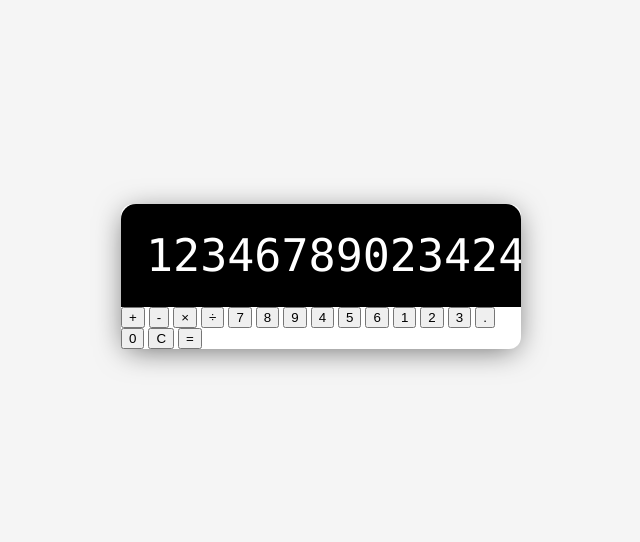
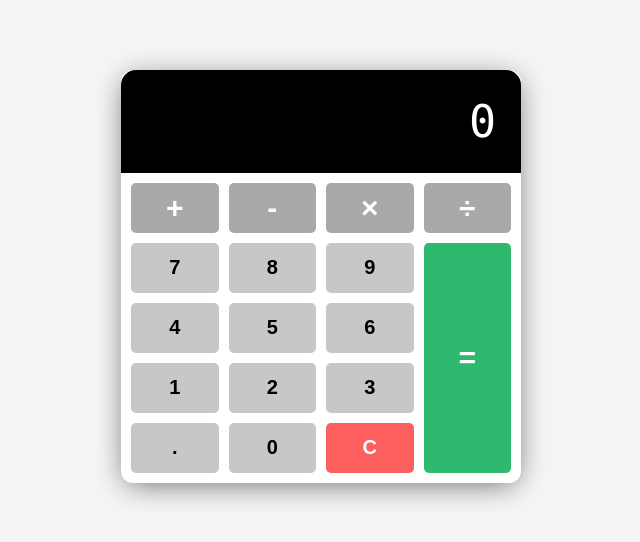
Before and after one commit to kristenwyc/Calculator-JS, a plain HTML site: page index.html in a window 1280 px wide. Shown: the part 124-666 px from the top of the page, without its empty margins (319-959 px from the left). Drawn offline with Linux system fonts and the light colour scheme.

Commit message:
added event listeners, button CSS

```diff
--- a/index.html
+++ b/index.html
@@ -12,7 +12,7 @@
     <div class="calculator">
       <!-- Display -->
       <div class="calculator-display">
-        <h1>1234678902342489284</h1>
+        <h1>0</h1>
       </div>
       <!-- Buttons -->
       <div class="calculator-buttons">
--- a/script.js
+++ b/script.js
@@ -0,0 +1,20 @@
+const calculatorDisplay = document.querySelector('h1');
+const inputBtns = document.querySelectorAll('button');
+const clearBtn = document.getElementById('clear-btn');
+
+function sendNumberValue(number) {
+    // If the current display value is 0, replace it, if not add number
+    const displayValue = calculatorDisplay.textContent;
+    calculatorDisplay.textContent = displayValue === '0' ? number : displayValue + number;
+}
+
+// Add Event Listeners for numbers, operators, decimal buttons
+inputBtns.forEach((inputBtn) => {
+    if (inputBtn.classList.length === 0) {
+        inputBtn.addEventListener('click', () => sendNumberValue(inputBtn.value));
+    } else if (inputBtn.classList.contains('operator')) {
+        inputBtn.addEventListener('click', () => sendNumberValue(inputBtn.value));
+    } else if (inputBtn.classList.contains('decimal')) {
+        inputBtn.addEventListener('click', () => sendNumberValue(inputBtn.value));
+    }
+})
--- a/style.css
+++ b/style.css
@@ -56,3 +56,58 @@ body {
  ::-webkit-scrollbar-thumb:hover {
      background: #555;
  }
+
+ /* Buttons */
+
+ .calculator-buttons {
+    display: grid;
+    grid-template-columns: repeat(4, 1fr);
+    gap: 10px;
+    padding: 10px;
+ }
+
+ button {
+    min-height: 50px;
+    font-size: 20px;
+    font-weight: 600;
+    border: none;
+    border-radius: 5px;
+    cursor: pointer;
+    background: rgb(199, 199, 199);
+ }
+
+button:hover {
+    filter: brightness(115%);
+}
+
+button:active {
+    transform: translateY(2px);
+}
+
+ .operator {
+    background: darkgrey;
+    color: white;
+    font-size: 30px;
+ }
+
+ .equal-sign {
+    grid-column: -2;
+    grid-row: 2 / span 4;
+    background: rgb(46, 185, 111);
+ }
+
+.clear {
+    background: rgb(253, 94, 94);
+    color: white;
+}
+
+.clear:hover {
+    filter: brightness(80%);
+}
+
+/* Media Query: Large Smartphone (Vertical) */
+@media screen and (max-width: 600px) {
+    .calculator {
+        width: 95%;
+    }
+}
```
